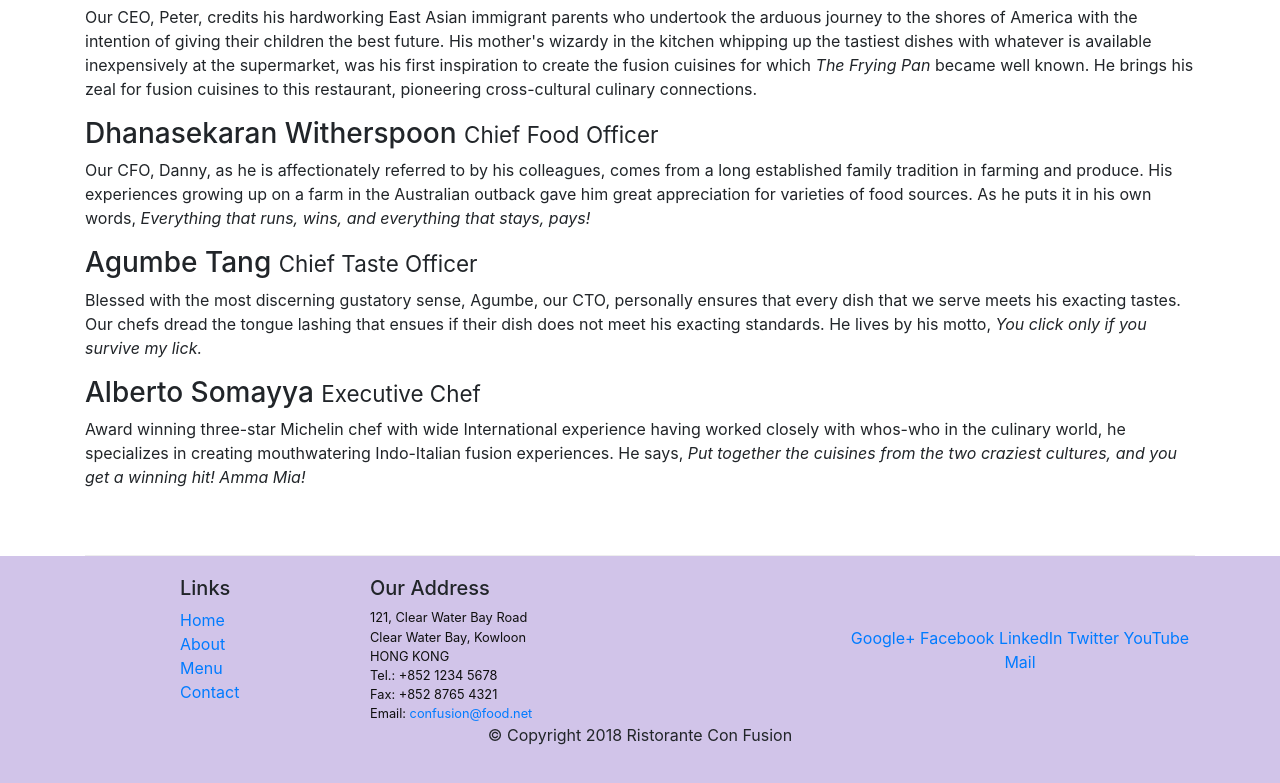
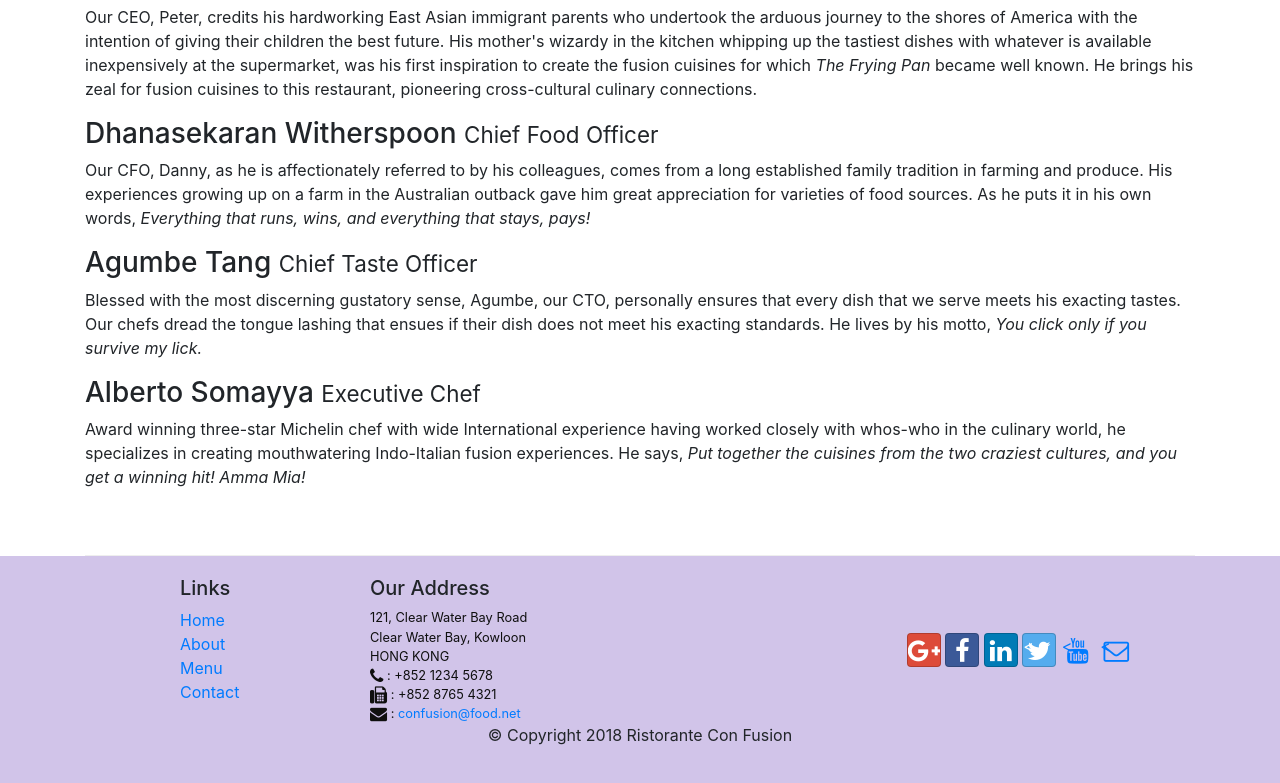
Before and after one commit to saurabhsharan11485/webdev, a website: page aboutus.html in a window 1280 px wide. Shown: the part 998-1781 px from the top of the page. Drawn offline with nearby package versions, Linux system fonts and the light colour scheme.

Commit message:
Added Icons!

```diff
--- a/aboutus.html
+++ b/aboutus.html
@@ -10,7 +10,8 @@
   <!-- Bootstrap CSS -->
   <link rel="stylesheet" href="node_modules/bootstrap/dist/css/bootstrap.min.css">
   <link href="css/styles.css" rel="stylesheet">
-
+  <link rel="stylesheet" href="node_modules/font-awesome/css/font-awesome.min.css">
+  <link rel="stylesheet" href="node_modules/bootstrap-social/bootstrap-social.css">
   <title>Ristorante Con Fusion: About Us</title>
 
 </head>
@@ -25,10 +26,10 @@
          <a class="navbar-brand" href="./index.html">Ristorante Con Fusion</a>
             <div class="collapse navbar-collapse" id="Navbar">
               <ul class="navbar-nav mr-auto">
-                  <li class="nav-item"><a class="nav-link" href="./index.html">Home</a></li>
-                  <li class="nav-item active"><a class="nav-link" href="./aboutus.html">About</a></li>
-                  <li class="nav-item"><a class="nav-link" href="#">Menu</a></li>
-                  <li class="nav-item"><a class="nav-link" href="#">Contact</a></li>
+                <li class="nav-item active"><a class="nav-link" href="./index.html"><span class="fa fa-home fa-lg"></span> Home</a></li>
+                <li class="nav-item"><a class="nav-link" href="./aboutus.html"><span class="fa fa-info fa-lg"></span> About</a></li>
+                <li class="nav-item"><a class="nav-link" href="#"><span class="fa fa-list fa-lg"></span> Menu</a></li>
+                <li class="nav-item"><a class="nav-link" href="#"><span class="fa fa-address-card fa-lg"></span> Contact</a></li>
               </ul>
             </div>
       </div>
@@ -104,19 +105,20 @@
 		              121, Clear Water Bay Road<br>
 		              Clear Water Bay, Kowloon<br>
 		              HONG KONG<br>
-		              Tel.: +852 1234 5678<br>
-		              Fax: +852 8765 4321<br>
-		              Email: <a href="mailto:confusion@food.net">confusion@food.net</a>
+                  <i class="fa fa-phone fa-lg"></i> : +852 1234 5678<br>
+                  <i class="fa fa-fax fa-lg"></i> : +852 8765 4321<br>
+                  <i class="fa fa-envelope fa-lg"></i> :
+                  <a href="mailto:confusion@food.net">confusion@food.net</a>
 		           </address>
                 </div>
                 <div class="col-12 col-sm-4 align-self-center">
                     <div class="text-center">
-                        <a href="http://google.com/+">Google+</a>
-                        <a href="http://www.facebook.com/profile.php?id=">Facebook</a>
-                        <a href="http://www.linkedin.com/in/">LinkedIn</a>
-                        <a href="http://twitter.com/">Twitter</a>
-                        <a href="http://youtube.com/">YouTube</a>
-                        <a href="mailto:">Mail</a>
+                        <a class="btn btn-social-icon btn-google" href="http://google.com/+"><span class="fa fa-google-plus"></span></a>
+                        <a class="btn btn-social-icon btn-facebook" href="http://www.facebook.com/profile.php?id="><span class="fa fa-facebook"></span></a>
+                        <a class="btn btn-social-icon btn-linkedin" href="http://www.linkedin.com/in/"><span class="fa fa-linkedin"></span></a>
+                        <a class="btn btn-social-icon btn-twitter" href="http://twitter.com/"><<span class="fa fa-twitter"></span></a>
+                        <a class="btn btn-social-icon btn-youtube" href="http://youtube.com/"><<span class="fa fa-youtube"></span></a>
+                        <a class="btn btn-social-icon" href="mailto:"><<span class="fa fa-envelope-o"></span></a>
                     </div>
                 </div>
            </div>
--- a/package.json
+++ b/package.json
@@ -23,6 +23,8 @@
   },
   "dependencies": {
     "bootstrap": "^4.0.0",
+    "bootstrap-social": "^5.1.1",
+    "font-awesome": "^4.7.0",
     "jquery": "^3.3.1",
     "popper.js": "^1.12.9"
   }
```
Also changed, not shown: index.html (+16 -13 lines).
